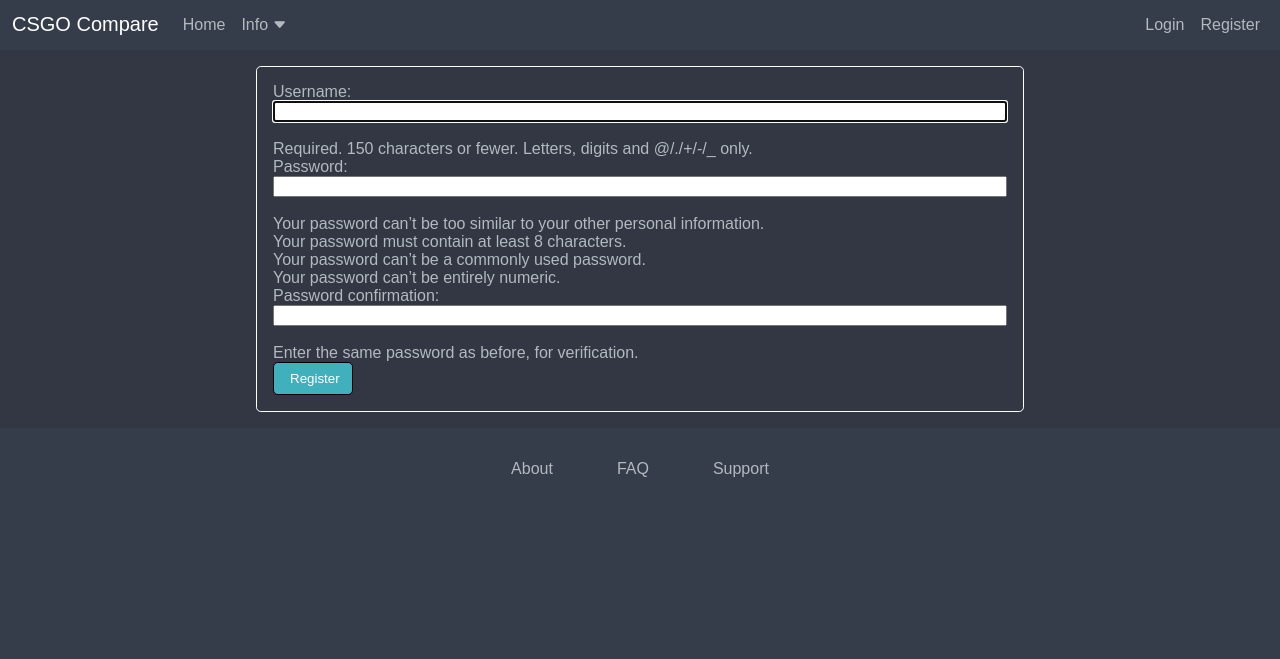
After one commit to Logtism/CSGO-Compare-school, a Django app: page /register/ in a window 1280 px wide. The commit adds this page. Shown: the top 659 px of the page. Run offline with Django 4.2, Linux system fonts and the light colour scheme.

Commit message:
Created acccounts system
- Created Profile model as an extension of User model
- Created register page
- Created login page
- Created logout page

```diff
--- /dev/null
+++ b/csgo_compare/accounts/admin.py
@@ -0,0 +1,5 @@
+from django.contrib import admin
+from .models import Profile
+
+
+admin.site.register(Profile)
--- /dev/null
+++ b/csgo_compare/accounts/forms.py
@@ -0,0 +1,10 @@
+from django import forms
+from django.contrib.auth.models import User
+from django.contrib.auth.forms import UserCreationForm
+
+
+class UserRegisterForm(UserCreationForm):
+
+    class Meta:
+        model = User
+        fields = ['username', 'password1', 'password2']
--- /dev/null
+++ b/csgo_compare/accounts/templates/accounts/register.html
@@ -0,0 +1,12 @@
+{% extends 'base/base.html' %}
+{% block content %}
+<div class="container">
+  <form method="POST">
+    {% csrf_token %}
+    <div class="form-fields">
+      {{ form }}
+      <button class="submit-button" type="submit">Register</button>
+    </div>
+  </form>
+</div>
+{% endblock content %}
--- /dev/null
+++ b/csgo_compare/accounts/views.py
@@ -0,0 +1,16 @@
+from django.shortcuts import render, redirect
+from django.contrib import messages
+from .forms import UserRegisterForm
+
+
+def register(request):
+    if request.method == 'POST':
+        form = UserRegisterForm(request.POST)
+        if form.is_valid():
+            form.save()
+            username = form.cleaned_data.get('username')
+            messages.success(request, 'Your account has been created. You can now login')
+            return redirect('login')
+    else:
+        form = UserRegisterForm()
+    return render(request, 'accounts/register.html', {'form': form})
--- a/csgo_compare/base/static/base/css/main.css
+++ b/csgo_compare/base/static/base/css/main.css
@@ -268,3 +268,23 @@ footer {
     display: flex;
     flex-direction: column;
 }
+
+
+/* Forms */
+.form-fields {
+    display: flex;
+    flex-direction: column;
+    border-radius: 0.3rem;
+    border: 1px solid white;
+    padding: 1rem 1rem;
+}
+
+
+.submit-button {
+    max-width: 5rem;
+    padding: 0.5rem 1rem;
+    color: white;
+    background-color: #40b0bd;
+    border: 1px solid #000;
+    border-radius: 0.3rem;
+}
--- a/csgo_compare/base/templates/base/base.html
+++ b/csgo_compare/base/templates/base/base.html
@@ -51,10 +51,10 @@
           </ul>
           <ul class="navbar-list ml-auto">
             <li class="nav-item">
-              <a class="nav-link" href="#">Login</a>
+              <a class="nav-link" href="{% url 'login' %}">Login</a>
             </li>
             <li class="nav-item">
-              <a class="nav-link" href="#">Register</a>
+              <a class="nav-link" href="{% url 'register' %}">Register</a>
             </li>
           </ul>
         </div>
--- a/csgo_compare/csgo_compare/urls.py
+++ b/csgo_compare/csgo_compare/urls.py
@@ -14,9 +14,14 @@ Including another URLconf
     2. Add a URL to urlpatterns:  path('blog/', include('blog.urls'))
 """
 from django.contrib import admin
+from django.contrib.auth import views as auth_views
+from accounts import views as accounts_views
 from django.urls import path, include
 
 urlpatterns = [
     path('admin/', admin.site.urls),
+    path('register/', accounts_views.register, name='register'),
+    path('login/', auth_views.LoginView.as_view(template_name='accounts/login.html'), name='login'),
+    path('logout/', auth_views.LogoutView.as_view(template_name='accounts/logout.html'), name='logout'),
     path('', include('base.urls')),
 ]
```
Also changed, not shown: csgo_compare/accounts/apps.py (added, +15 -0 lines), csgo_compare/accounts/models.py (added, +9 -0 lines), csgo_compare/accounts/signals.py (added, +15 -0 lines), csgo_compare/accounts/templates/accounts/login.html (added, +12 -0 lines), csgo_compare/accounts/templates/accounts/logout.html (added, +11 -0 lines), csgo_compare/accounts/tests.py (added, +59 -0 lines), csgo_compare/csgo_compare/settings.py (+13 -0 lines), csgo_compare/accounts/__init__.py (added), csgo_compare/accounts/migrations/0001_initial.py (added), csgo_compare/accounts/migrations/__init__.py (added), 1 other file.
